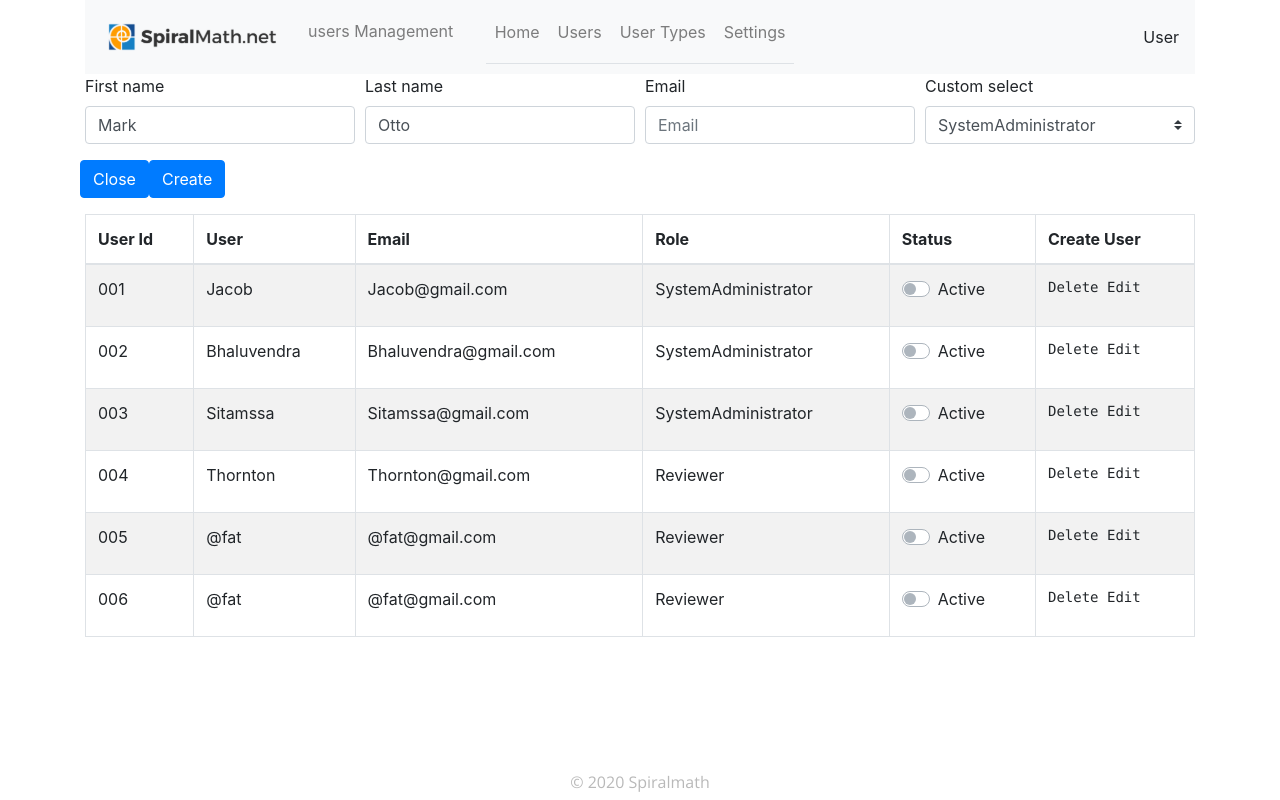
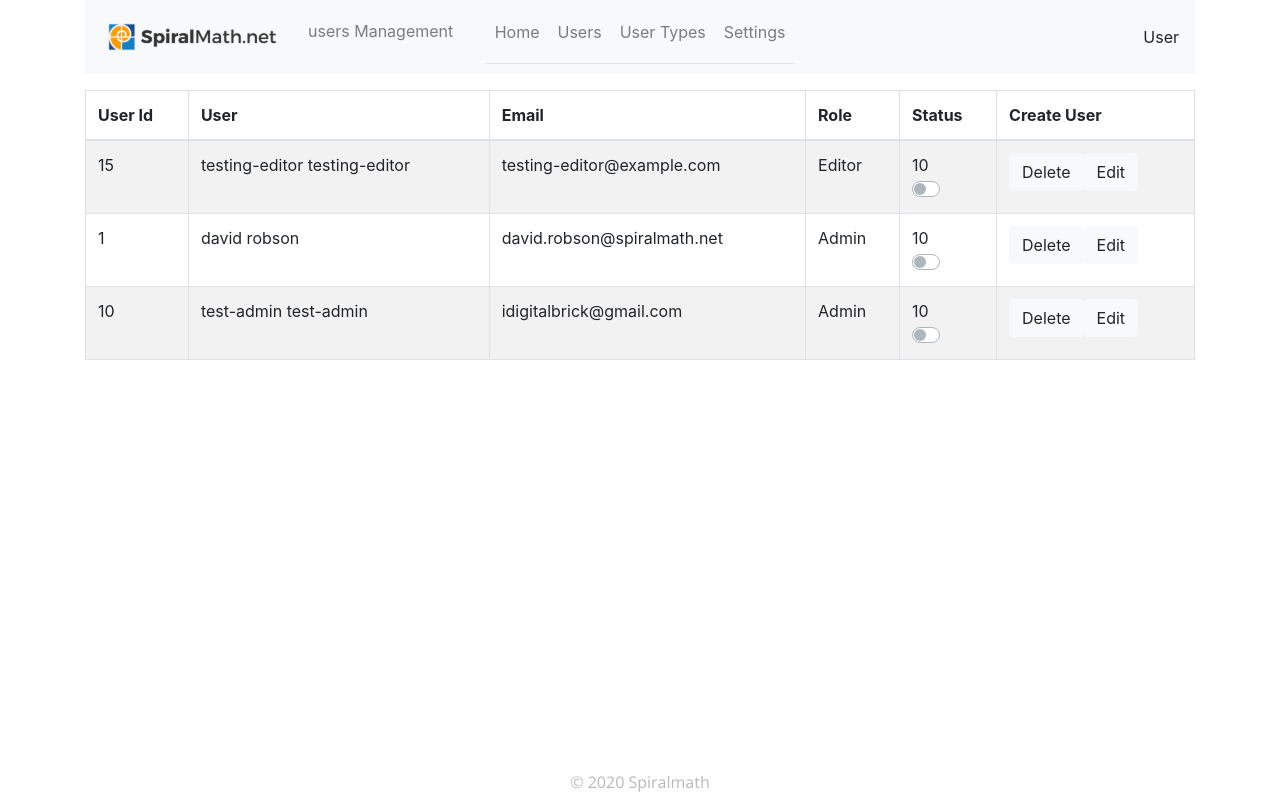
Before and after one commit to crowdbotics-apps/spiralmath-17663, a React (Create React App) app in the folder webapp/: page /dashboard in a window 1280 px wide. Built offline with nearby package versions, Linux system fonts and the light colour scheme; no server answers.

Commit message:
work on user list and create user functionality

```diff
--- /dev/null
+++ b/webapp/src/helpers/validation/validateCreateUser.js
@@ -0,0 +1,19 @@
+export default function validateLogin(values) {
+  let errors = {};
+  if (!values.email) {
+    errors.email = "Email is required";
+  } else if (!/\S+@\S+\.\S+/.test(values.email)) {
+    errors.email = "Email address is invalid";
+  }
+  if (!values.firstName) {
+    errors.firstName = "firstName is required";
+  }
+  if (!values.lastName) {
+    errors.lastName = "lastName is required";
+  }
+  if (!values.role) {
+    errors.role = "Role is required";
+  }
+
+  return errors;
+}
--- a/webapp/src/pages/dashboard/dashboard.component.jsx
+++ b/webapp/src/pages/dashboard/dashboard.component.jsx
@@ -13,20 +13,43 @@ import {
 } from "react-bootstrap";
 
 import { userActions } from "../../redux/user/user.actions";
+import validateCreateUser from "../../helpers/validation/validateCreateUser";
 import { ReactComponent as Logo } from "../../assets/img/logo.svg";
+import "./dashboard.styles.css";
+
+const buttons = () => (
+  <React.Fragment>
+    <Button variant="light">Delete</Button>
+    <Button variant="light">Edit</Button>
+  </React.Fragment>
+);
 
 const Dashboard = () => {
   const dispatch = useDispatch();
+  const users = useSelector((state) => state.users);
+  const usersListArray = users ? users.results : [];
+  const usersListArrayPreview =
+    usersListArray &&
+    usersListArray.map(
+      ({ id, first_name, last_name, email, role, status }) => ({
+        id,
+        name: first_name + " " + last_name,
+        email,
+        role,
+        status,
+        buttons,
+      })
+    );
+
   const [key, setKey] = useState("home");
+  const [errors, setErrors] = useState({});
 
-  useEffect(() => {
-    dispatch(userActions.getAllUsers());
-  }, []);
+  // useEffect(() => {
+  //   dispatch(userActions.getAllUsers());
+  // }, []);
 
-  const users = useSelector((state) => state.users.items);
-  console.log(users);
-  return (
-    <React.Fragment>
+  const navbar = () => {
+    return (
       <Navbar bg="light" expand="lg">
         <Navbar.Brand href="#home">
           <Logo />
@@ -45,6 +68,46 @@ const Dashboard = () => {
         </Nav>
         User
       </Navbar>
+    );
+  };
+
+  const [userForm, setUserForm] = useState({
+    firstName: "",
+    lastName: "",
+    email: "",
+    role: "",
+  });
+  const [submitted, setSubmitted] = useState(false);
+  const registering = useSelector((state) => state.registration.registering);
+
+  const handleChange = (e) => {
+    const { name, value } = e.target;
+    console.log(value);
+    setUserForm((userForm) => ({ ...userForm, [name]: value }));
+  };
+
+  function handleSubmit(e) {
+    e.preventDefault();
+    console.log(userForm.role);
+    setSubmitted(true);
+    if (
+      userForm.firstName &&
+      userForm.lastName &&
+      userForm.email &&
+      userForm.role
+    ) {
+      dispatch(userActions.register(userForm));
+    }
+  }
+
+  const [closeForm, setCloseForm] = useState(false);
+
+  const handleCloseForm = () => {
+    setCloseForm(!closeForm);
+  };
+
+  const createUserForm = () => {
+    return (
       <Form>
         <Form.Row>
           <Form.Group as={Col} md="3" controlId="validationCustom01">
@@ -53,8 +116,13 @@ const Dashboard = () => {
               required
               type="text"
               placeholder="First name"
-              defaultValue="Mark"
+              name="firstName"
+              value={userForm.firstName}
+              onChange={handleChange}
             />
+            {submitted && !userForm.passwordConfirm && (
+              <div className="invalid-feedback">firstName is required</div>
+            )}
           </Form.Group>
           <Form.Group as={Col} md="3" controlId="validationCustom02">
             <Form.Label>Last name</Form.Label>
@@ -62,27 +130,52 @@ const Dashboard = () => {
               required
               type="text"
               placeholder="Last name"
-              defaultValue="Otto"
+              name="lastName"
+              value={userForm.lastName}
+              onChange={handleChange}
             />
           </Form.Group>
           <Form.Group as={Col} md="3" controlId="validationEmail">
             <Form.Label>Email</Form.Label>
 
-            <Form.Control type="email" placeholder="Email" required />
+            <Form.Control
+              type="email"
+              placeholder="Email"
+              required
+              name="email"
+              value={userForm.email}
+              onChange={handleChange}
+            />
           </Form.Group>
           <Form.Group as={Col} md="3" controlId="exampleForm.SelectCustom">
-            <Form.Label>Custom select</Form.Label>
-            <Form.Control as="select" custom>
+            <Form.Label>Role</Form.Label>
+            <Form.Control
+              as="select"
+              custom
+              name="role"
+              value={userForm.role}
+              onChange={handleChange}
+            >
               <option>SystemAdministrator</option>
               <option>Author</option>
               <option>Reviewer</option>
             </Form.Control>
           </Form.Group>
-          <Button type="submit">Close</Button>
-          <Button type="submit">Create</Button>
+
+          <Button type="submit" onClick={handleSubmit}>
+            {registering && (
+              <span className="spinner-border spinner-border-sm mr-1"></span>
+            )}
+            Create
+          </Button>
+          <Button onClick={handleCloseForm}>Close</Button>
         </Form.Row>
       </Form>
+    );
+  };
 
+  const userTable = () => {
+    return (
       <Row>
         <Col className="mt-3">
           <Table striped bordered hover>
@@ -93,87 +186,44 @@ const Dashboard = () => {
                 <th>Email</th>
                 <th>Role</th>
                 <th>Status</th>
-                <th>Create User</th>
+                <th onClick={handleCloseForm} className="pointerType">
+                  Create User
+                </th>
               </tr>
             </thead>
             <tbody>
-              <tr>
-                <td>001</td>
-                <td>Jacob</td>
-                <td>Jacob@gmail.com</td>
-                <td>SystemAdministrator</td>
-                <td>
-                  <Form.Check type="switch" id="custom-switch" label="Active" />
-                </td>
-                <td>
-                  <pre>Delete Edit</pre>
-                </td>
-              </tr>
-              <tr>
-                <td>002</td>
-
-                <td>Bhaluvendra</td>
-                <td>Bhaluvendra@gmail.com</td>
-                <td>SystemAdministrator</td>
-                <td>
-                  <Form.Check type="switch" id="custom-switch" label="Active" />
-                </td>
-                <td>
-                  <pre>Delete Edit</pre>
-                </td>
-              </tr>
-              <tr>
-                <td>003</td>
-                <td>Sitamssa</td>
-                <td>Sitamssa@gmail.com</td>
-                <td>SystemAdministrator</td>
-                <td>
-                  <Form.Check type="switch" id="custom-switch" label="Active" />
-                </td>
-                <td>
-                  <pre>Delete Edit</pre>
-                </td>
-              </tr>
-              <tr>
-                <td>004</td>
-                <td>Thornton</td>
-                <td>Thornton@gmail.com</td>
-                <td>Reviewer</td>
-                <td>
-                  <Form.Check type="switch" id="custom-switch" label="Active" />
-                </td>
-                <td>
-                  <pre>Delete Edit</pre>
-                </td>
-              </tr>
-              <tr>
-                <td>005</td>
-                <td>@fat</td>
-                <td>@fat@gmail.com</td>
-                <td>Reviewer</td>
-                <td>
-                  <Form.Check type="switch" id="custom-switch" label="Active" />
-                </td>
-                <td>
-                  <pre>Delete Edit</pre>
-                </td>
-              </tr>
-              <tr>
-                <td>006</td>
-                <td>@fat</td>
-                <td>@fat@gmail.com</td>
-                <td>Reviewer</td>
-                <td>
-                  <Form.Check type="switch" id="custom-switch" label="Active" />
-                </td>
-                <td>
-                  <pre>Delete Edit</pre>
-                </td>
-              </tr>
+              {usersListArrayPreview
+                ? usersListArrayPreview.map(
+                    ({ id, name, email, role, status, buttons }) => {
+                      return (
+                        <tr key={id}>
+                          <td>{id}</td>
+                          <td>{name}</td>
+                          <td>{email}</td>
+                          <td>{role}</td>
+                          <td>
+                            {status}
+                            <Form.Check type="switch" id={`${id}`} label="" />
+                          </td>
+                          <td>{buttons()}</td>
+                        </tr>
+                      );
+                    }
+                  )
+                : ""}
             </tbody>
           </Table>
         </Col>
       </Row>
+    );
+  };
+
+  return (
+    <React.Fragment>
+      {navbar()}
+
+      {closeForm ? createUserForm() : ""}
+      {userTable()}
     </React.Fragment>
   );
 };
--- /dev/null
+++ b/webapp/src/pages/dashboard/dashboard.styles.css
@@ -0,0 +1,3 @@
+.pointerType {
+  cursor: pointer;
+}
--- a/webapp/src/redux/user/user.reducer.js
+++ b/webapp/src/redux/user/user.reducer.js
@@ -57,7 +57,45 @@ export const registration = (state = {}, action) => {
   }
 };
 
-export const users = (state = {}, action) => {
+let initialUsersState = {
+  count: 3,
+  next: null,
+  previous: null,
+  results: [
+    {
+      id: 15,
+      email: "testing-editor@example.com",
+      first_name: "testing-editor",
+      last_name: "testing-editor",
+      user_type: null,
+      role: "Editor",
+      status: 10,
+      username: "testing-editor@example.com",
+    },
+    {
+      id: 1,
+      email: "david.robson@spiralmath.net",
+      first_name: "david",
+      last_name: "robson",
+      user_type: null,
+      role: "Admin",
+      status: 10,
+      username: "david.robson@spiralmath.net",
+    },
+    {
+      id: 10,
+      email: "idigitalbrick@gmail.com",
+      first_name: "test-admin",
+      last_name: "test-admin",
+      user_type: null,
+      role: "Admin",
+      status: 10,
+      username: "idigitalbrick@gmail.com",
+    },
+  ],
+};
+
+export const users = (state = initialUsersState, action) => {
   switch (action.type) {
     case userTypes.GETALL_REQUEST:
       return {
--- a/webapp/src/redux/user/user.service.js
+++ b/webapp/src/redux/user/user.service.js
@@ -33,14 +33,12 @@ const logout = () => {
 };
 
 const getAllUsers = () => {
-  const requestOptions = {
-    method: "GET",
-    headers: authHeader(),
-  };
+  // const requestOptions = {
+  //   method: "GET",
+  //   // headers: authHeader(),
+  // };
 
-  return fetch(`${process.env.REACT_APP_API_URL}/user`, requestOptions).then(
-    handleResponse
-  );
+  return fetch(`${process.env.REACT_APP_API_URL}/user`).then(handleResponse);
 };
 
 function getById(id) {
@@ -62,10 +60,9 @@ const register = (user) => {
     body: JSON.stringify(user),
   };
 
-  return fetch(
-    `${process.env.REACT_APP_API_URL}/users/signup`,
-    requestOptions
-  ).then(handleResponse);
+  return fetch(`${process.env.REACT_APP_API_URL}/user`, requestOptions).then(
+    handleResponse
+  );
 };
 
 function update(user) {
```
Also changed, not shown: webapp/src/pages/login/login.component.jsx (+11 -2 lines), webapp/src/helpers/validation/validateLogin.js (renamed from webapp/src/helpers/validateLogin.js).
